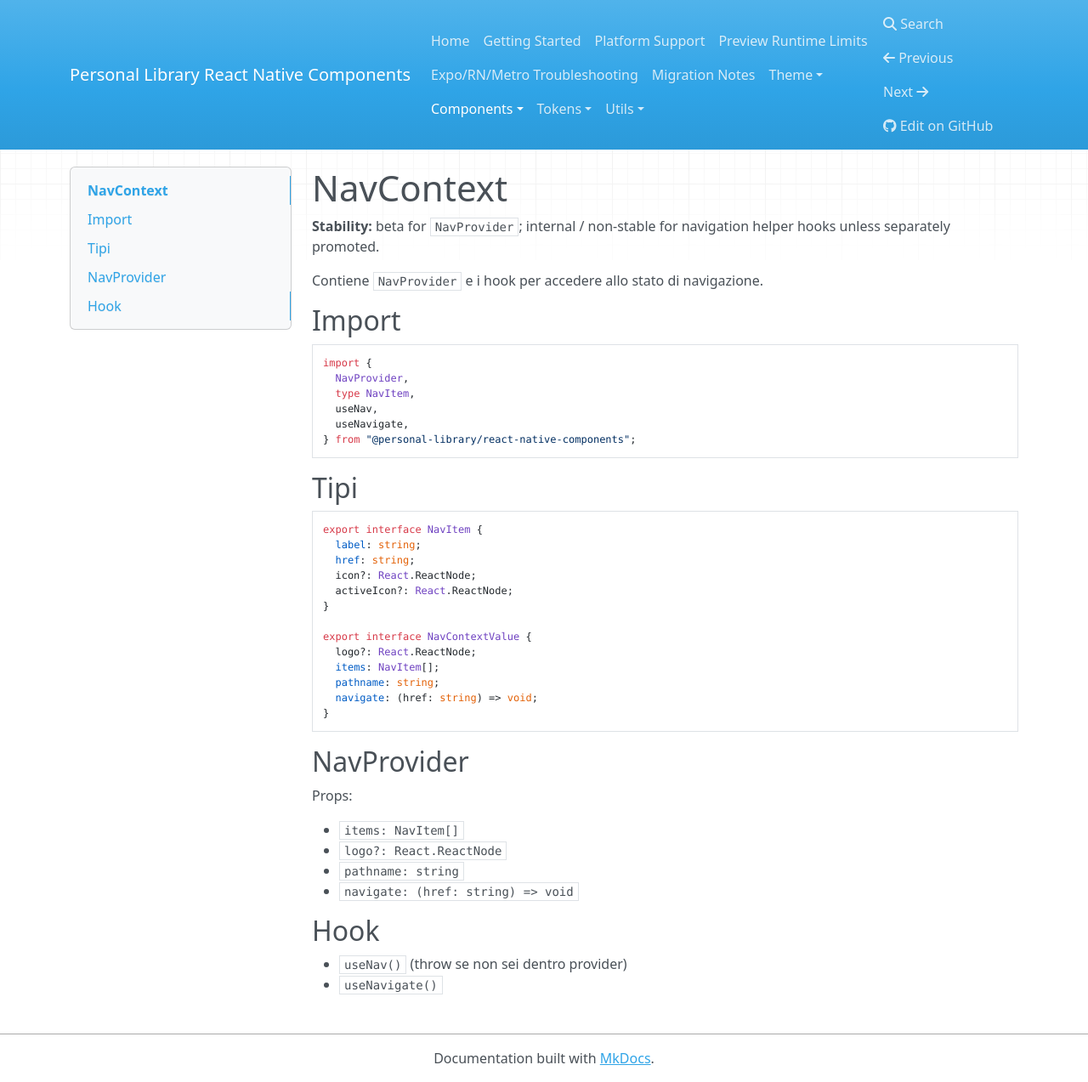
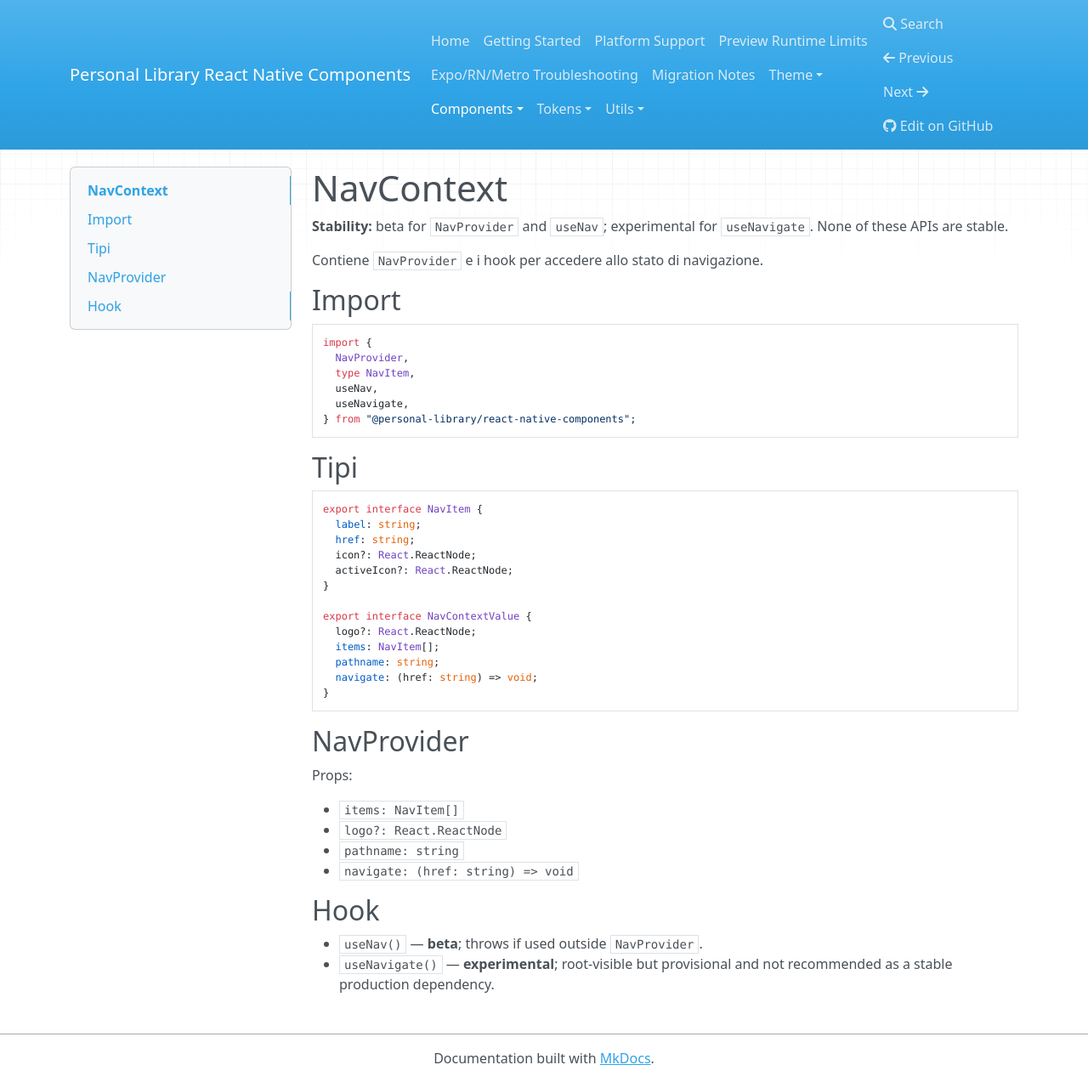
Before and after one commit to pianic2/personal-library-react-native-components, an MkDocs documentation site: the page built from docs/components/navigation/nav-context.md, in a window 1280 px wide and 1273 px high. Shown: the whole window at 85% size. Built offline with MkDocs 1.6.1, drawn with Linux system fonts in a browser that asks for light colours; nearby versions of some CDN libraries.

Commit message:
PLRNUI-63 align NavContext hook stability labels

```diff
--- a/docs/components/navigation/nav-context.md
+++ b/docs/components/navigation/nav-context.md
@@ -1,7 +1,6 @@
 # NavContext
 
-**Stability:** beta for `NavProvider`; internal / non-stable for navigation helper hooks unless separately promoted.
-
+**Stability:** beta for `NavProvider` and `useNav`; experimental for `useNavigate`. None of these APIs are stable.
 
 Contiene `NavProvider` e i hook per accedere allo stato di navigazione.
 
@@ -45,5 +44,5 @@ Props:
 
 ## Hook
 
-- `useNav()` (throw se non sei dentro provider)
-- `useNavigate()`
+- `useNav()` — **beta**; throws if used outside `NavProvider`.
+- `useNavigate()` — **experimental**; root-visible but provisional and not recommended as a stable production dependency.
```
